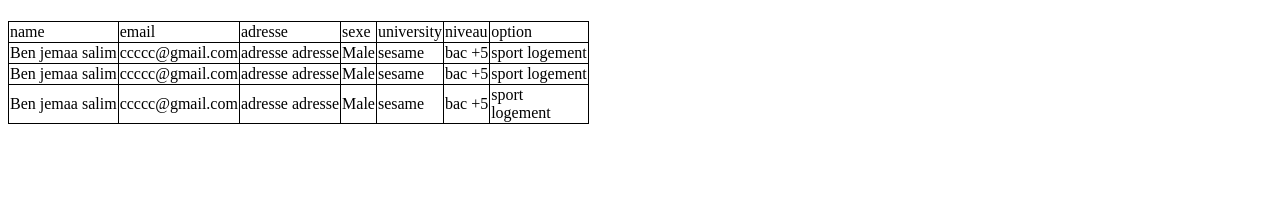
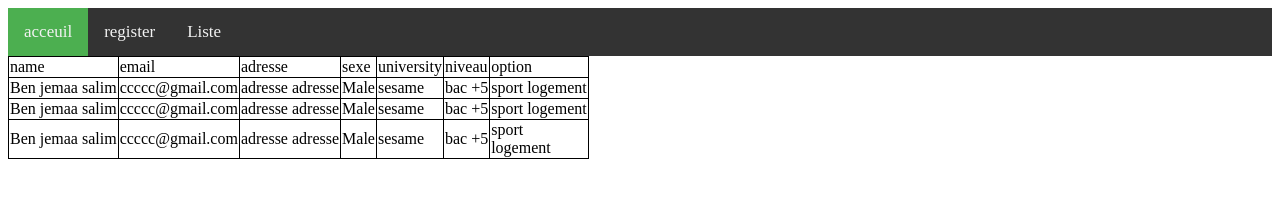
Before and after one commit to salimbenjemaa/html5app0, a plain HTML site: page etudiants.html in a window 1280 px wide. Drawn offline with Linux system fonts and the light colour scheme.

Commit message:
add menubar

```diff
--- /dev/null
+++ b/css/style.css
@@ -0,0 +1,33 @@
+/* Add a black background color to the top navigation */
+.topnav {
+    background-color: #333;
+    overflow: hidden;
+}
+
+/* Style the links inside the navigation bar */
+.topnav a {
+    float: left;
+    display: block;
+    color: #f2f2f2;
+    text-align: center;
+    padding: 14px 16px;
+    text-decoration: none;
+    font-size: 17px;
+}
+
+/* Change the color of links on hover */
+.topnav a:hover {
+    background-color: #ddd;
+    color: black;
+}
+
+/* Add an active class to highlight the current page */
+.active {
+    background-color: #4CAF50;
+    color: white;
+}
+
+/* Hide the link that should open and close the topnav on small screens */
+.topnav .icon {
+    display: none;
+}
--- a/etudiants.html
+++ b/etudiants.html
@@ -5,6 +5,7 @@
     <meta name="viewport" content="width=device-width, initial-scale=1.0">
     <meta http-equiv="X-UA-Compatible" content="ie=edge">
     <title>Document</title>
+    <link href="css/style.css" rel="stylesheet">
     <style>
     table {
     border-collapse: collapse;
@@ -16,7 +17,15 @@
     </style>
 </head>
 <body>
-    <h1></h1>
+        <div class="topnav" id="myTopnav">
+                <a href="index.html" class="active">acceuil</a>
+                <a href="register.html">register</a>
+                <a href="#">Liste</a>
+
+                <a href="javascript:void(0);" class="icon" onclick="myFunction()">
+                  <i class="fa fa-bars"></i>
+                </a>
+              </div>
     <table >
             <thead>
                 <tr>
```
Also changed, not shown: index.html (+11 -0 lines), register.html (+12 -0 lines).
